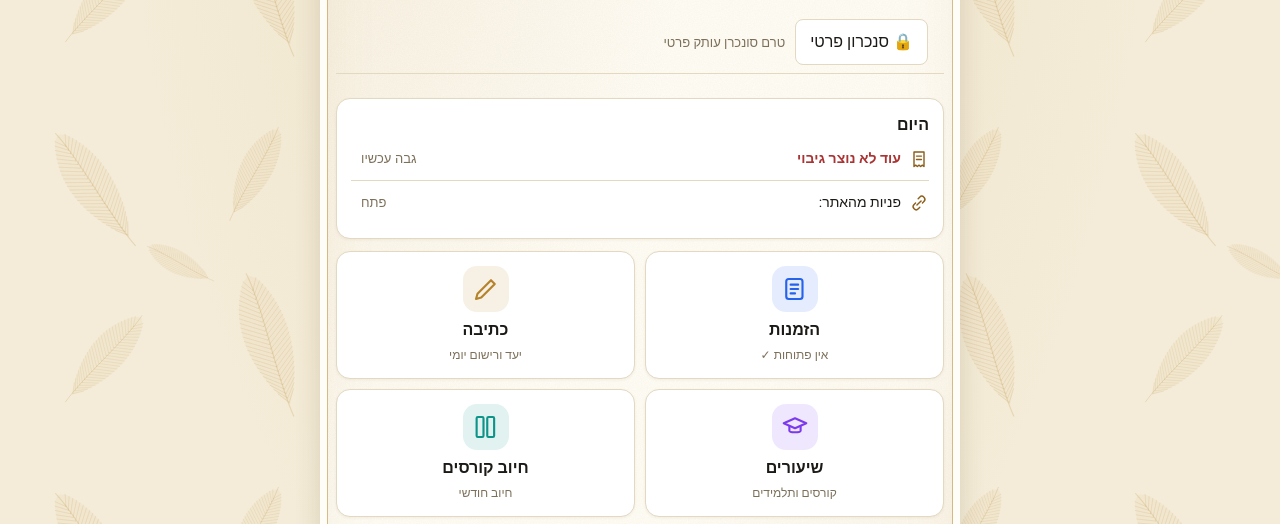
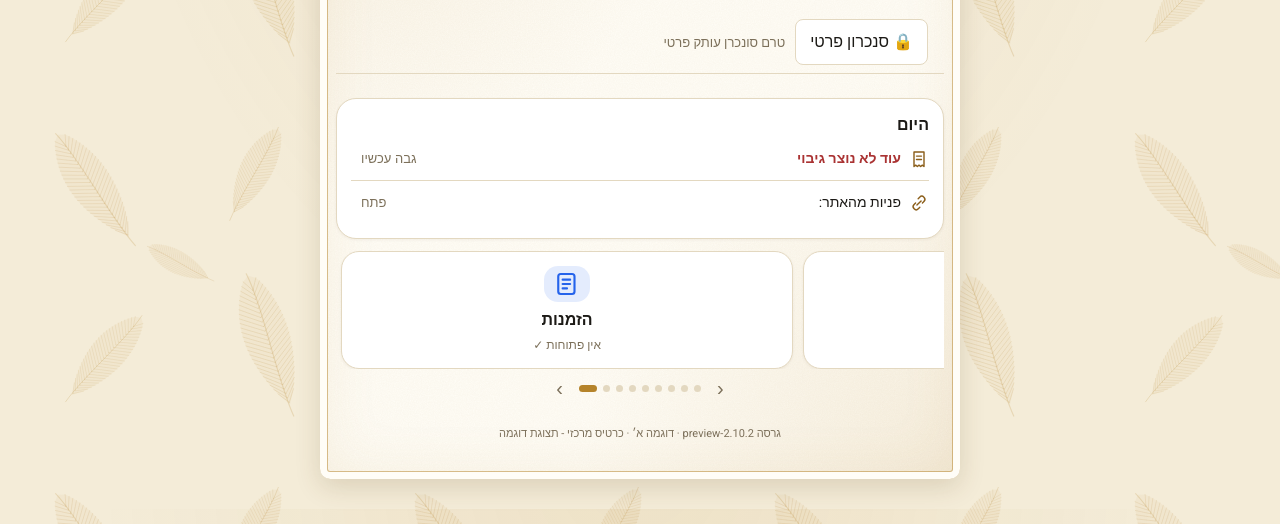
Before and after one commit to ezrahasoferstam-prog/stam-manager, a plain HTML site: page preview-plan/index.html in a window 1280 px wide. Shown: the part 272-796 px from the top of the page. Drawn offline with Linux system fonts and the light colour scheme; a web font is replaced by a local one.

Commit message:
Update index.html

```diff
--- a/preview-plan/index.html
+++ b/preview-plan/index.html
@@ -50,12 +50,12 @@ h1{font-family:"Frank Ruhl Libre",Georgia,serif;font-size:28px;line-height:1.1;m
 nav{display:flex;gap:3px;margin-bottom:14px;overflow-x:auto}
 nav button{flex:1 0 auto;min-width:0;white-space:nowrap;padding:10px 8px;border:1px solid var(--line);background:var(--card);color:var(--ink);border-radius:10px;font:inherit;font-size:12px}
 nav button.on{background:linear-gradient(160deg,#a5762c,#8b5e1a);color:var(--accfg);border-color:#8b5e1a}
-.bcard,.card{background:var(--card);border:1px solid var(--line);border-radius:14px;padding:14px;margin-bottom:12px;box-shadow:0 1px 3px rgba(60,40,10,.06)}
+.bcard,.card{background:var(--card);border:1px solid var(--line);border-radius:20px;padding:14px;margin-bottom:12px;box-shadow:0 1px 3px rgba(60,40,10,.06)}
 .grid{display:grid;grid-template-columns:1fr 1fr;gap:8px}
 .full{grid-column:1/-1}
 label{font-size:12px;color:var(--mut);display:block;margin-bottom:2px}
-input,select{width:100%;padding:9px;border:1px solid var(--line);border-radius:8px;background:var(--bg);color:var(--ink);font:inherit;font-size:16px}
-.add{width:100%;margin-top:10px;padding:11px;border:0;border-radius:10px;background:linear-gradient(160deg,#a5762c,#8b5e1a);color:var(--accfg);font:inherit;font-weight:700;box-shadow:0 2px 6px rgba(139,94,26,.30)}
+input,select{width:100%;padding:9px;border:1px solid var(--line);border-radius:12px;background:var(--bg);color:var(--ink);font:inherit;font-size:16px}
+.add{width:100%;margin-top:10px;padding:11px;border:0;border-radius:14px;background:linear-gradient(160deg,#a5762c,#8b5e1a);color:var(--accfg);font:inherit;font-weight:700;box-shadow:0 2px 6px rgba(139,94,26,.30)}
 .row{display:flex;justify-content:space-between;align-items:center;gap:8px;padding:10px 0;border-bottom:1px solid var(--line)}
 .row:last-child{border:0}
 .row b{display:block}
@@ -81,10 +81,19 @@ input,select{width:100%;padding:9px;border:1px solid var(--line);border-radius:8
 .home-hdr{text-align:center;padding:10px 0 4px}
 .home-logo{width:72px;height:72px;border-radius:16px}
 .home-title{font-family:"Frank Ruhl Libre",Georgia,serif;font-size:24px;margin-top:6px}
+.swipe{overflow:hidden;margin:12px 0 2px}
+.swipe-track{display:flex;transition:transform .35s cubic-bezier(.22,.8,.3,1)}
+.slide{flex:0 0 76%;padding:0 5px}
+.slide .tile{width:100%;height:118px;justify-content:center;font-size:17px}
+.swipe-dots{display:flex;justify-content:center;align-items:center;gap:6px;margin-top:6px}
+.swipe-dots .dot{width:7px;height:7px;border-radius:50%;border:0;padding:0;background:var(--line);transition:all .25s;cursor:pointer}
+.swipe-dots .dot.on{background:var(--gold);width:18px;border-radius:4px}
+.swipe-arr{border:0;background:none;color:var(--mut);font-size:20px;padding:2px 10px;cursor:pointer}
 .tiles{display:grid;grid-template-columns:1fr 1fr;gap:10px;margin:12px 0}
-.tile{background:var(--card);border:1px solid var(--line);border-radius:14px;padding:14px 10px;text-align:center;display:flex;flex-direction:column;gap:4px;align-items:center;font:inherit;cursor:pointer;color:var(--ink);box-shadow:0 1px 3px rgba(60,40,10,.06)}
+.tile{background:var(--card);border:1px solid var(--line);border-radius:18px;transition:transform .2s ease,box-shadow .2s ease;padding:14px 10px;text-align:center;display:flex;flex-direction:column;gap:4px;align-items:center;font:inherit;cursor:pointer;color:var(--ink);box-shadow:0 1px 3px rgba(60,40,10,.06)}
 .home-foot{display:none}
 .tile .tic{display:inline-flex;align-items:center;justify-content:center;width:46px;height:46px;border-radius:14px;margin-bottom:2px}
+.tile:active{transform:scale(.97)}
 .tile .tnm{font-weight:700;font-size:16px}
 .tile .tbd{font-size:12px;color:var(--mut)}
 .tile .tbd.alert{color:#a33;font-weight:700}
@@ -122,7 +131,7 @@ input,select{width:100%;padding:9px;border:1px solid var(--line);border-radius:8
 <input type="file" id="pickcam" accept="image/*" capture="environment" style="position:fixed;left:-9999px;top:0;width:1px;height:1px;opacity:0" tabindex="-1">
 <input type="file" id="pickfile" accept=".pdf,image/*,.txt,.md,application/pdf,text/plain" style="position:fixed;left:-9999px;top:0;width:1px;height:1px;opacity:0" tabindex="-1">
 <div id="lb" onclick="this.style.display='none'"><img alt=""></div>
-<div class="mut" style="font-size:11px;text-align:center;margin-top:24px">גרסה 2.10.2-preview · עיצוב א׳ (קלאסי אישי) - תצוגת דוגמה</div>
+<div class="mut" style="font-size:11px;text-align:center;margin-top:24px">גרסה 2.10.2-preview · דוגמה א׳ · כרטיס מרכזי - תצוגת דוגמה</div>
 </main>
 <script>
 var S={income:{},courses:[],lessons:[],orders:[],payments:[],expenses:[],writing:[],buys:[],plans:[],contacts:{},cprog:{},recurring:[],billing:{rates:{},inst:{}},cfg:{head:400,hand:400}},ref=null,tab='home',armed='',curCourse='',assets=null,busy=0,showPaid=false,showDoneO=false,showSett=false,showClosedSum=false,showOpenSum=false;
@@ -1460,11 +1469,35 @@ function homeTiles(){
    ['links','קישורים','link','מחירים ואתר הזמנות',false]
   ];
   var TC={orders:'#2563eb',pen:'#b5832a',cap:'#7c3aed',books:'#0d9488',cart:'#ea580c',coin:'#16a34a',sum:'#0284c7',receipt:'#e11d48',link:'#4f46e5'};
-  return '<div class="tiles">'+tiles.map(function(t){var c=TC[t[2]]||'#8b5e1a';return '<button class="tile" onclick="setTab(\''+t[0]+'\')"><span class="tic" style="background:'+c+'1f">'+ico(t[2],30,c)+'</span><span class="tnm">'+t[1]+'</span><span class="tbd'+(t[4]?' alert':'')+'">'+t[3]+'</span></button>'}).join('')+'</div>';
+  var slides=tiles.map(function(t){var c=TC[t[2]]||'#8b5e1a';return '<div class="slide" dir="rtl"><button class="tile" onclick="setTab(\''+t[0]+'\')"><span class="tic" style="background:'+c+'1f">'+ico(t[2],30,c)+'</span><span class="tnm">'+t[1]+'</span><span class="tbd'+(t[4]?' alert':'')+'">'+t[3]+'</span></button></div>'}).join('');
+  var dots=tiles.map(function(t,i){return '<button class="dot" onclick="swipeTo('+i+')" aria-label="'+t[1]+'"></button>'}).join('');
+  return '<div class="swipe" dir="ltr"><div class="swipe-track" id="swtrack">'+slides+'</div></div><div class="swipe-dots" dir="ltr"><button class="swipe-arr" onclick="swipeTo(swI-1)">&#8249;</button>'+dots+'<button class="swipe-arr" onclick="swipeTo(swI+1)">&#8250;</button></div>';
 }
 function hRow(ic,txt,btn,cb,alert){
   return '<div class="hrow'+(alert?' alert':'')+'"><span class="hic">'+ico(ic,20)+'</span><span class="htx">'+txt+'</span>'+(btn?'<button class="x hbtn" onclick="'+cb+'">'+btn+'</button>':'')+'</div>';
 }
+
+var swI=0;
+function swipeTo(i,instant){
+  var tr=document.getElementById('swtrack');if(!tr)return;
+  var n=tr.children.length;i=Math.max(0,Math.min(n-1,i));swI=i;
+  var w=tr.children[0].offsetWidth;
+  tr.style.transition=instant?'none':'';
+  tr.style.transform='translateX('+(-i*w)+'px)';
+  var ds=document.querySelectorAll('.swipe-dots .dot');
+  for(var k=0;k<ds.length;k++)ds[k].classList.toggle('on',k===i);
+}
+function swipeInit(){
+  var tr=document.getElementById('swtrack');if(!tr)return;
+  var sx=0,sy=0;
+  tr.addEventListener('touchstart',function(e){sx=e.touches[0].clientX;sy=e.touches[0].clientY},{passive:true});
+  tr.addEventListener('touchend',function(e){
+    var dx=e.changedTouches[0].clientX-sx,dy=e.changedTouches[0].clientY-sy;
+    if(Math.abs(dx)>40&&Math.abs(dx)>Math.abs(dy))swipeTo(swI+(dx<0?1:-1));
+  },{passive:true});
+  swipeTo(swI,true);
+}
+
 function viewHome(){
   var t0=today(),rows=[];
   var lb=lastBackup(),days=lb?Math.floor((Date.now()-lb)/864e5):-1;
@@ -1503,6 +1536,7 @@ function render(){
   setTimeout(calcTotal,0);
   setTimeout(hydrateImgs,0);
   if(tab==='today'||tab==='home')setTimeout(todaySiteCount,0);
+  if(tab==='home')setTimeout(swipeInit,0);
   for(var k in keep){var e=document.getElementById(k);if(e&&k!=='l_course'&&k!=='w_order'&&k!=='income_month'&&k!=='income_exclude'){if(e.type==='checkbox')e.checked=keep[k];else e.value=keep[k]}}
   document.querySelectorAll('#app input[type=date]').forEach(updHd);
   var t=document.getElementById('today');if(t)t.textContent=hdate(today());
```
